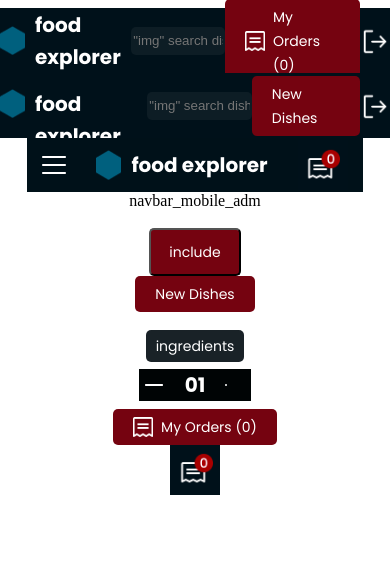
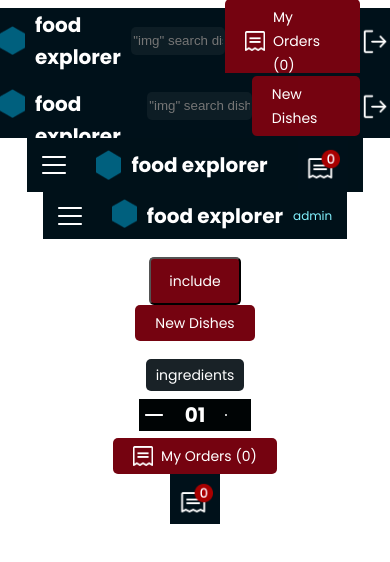
Before and after one commit to DantasBeyer/food-explorer-client-, a React (Create React App) app: page / in a window 390 px wide. Shown: the top 562 px of the page. Built offline with nearby package versions, Linux system fonts and the light colour scheme.

Commit message:
navbars mobile created

```diff
--- a/src/components/Logo/logo.css
+++ b/src/components/Logo/logo.css
@@ -14,6 +14,7 @@
   width: 25px;
 }
 
+/* LOGO - ADM  */
 .logo_container_adm {
   display: flex;
   justify-content: center;
@@ -46,4 +47,30 @@
   font-weight: regular;
   font-size: 12px;
   line-height: 160%;
+}
+
+/*  LOGO - ADM - MOBILE */
+.logo_adm_mobile_container {
+  display: flex;
+  justify-content: center;
+  align-items: center;
+  gap: 10px;
+}
+.logo_adm_mobile_container .logo_img {
+  width: 25px;
+}
+.logo_adm_mobile_container .logo_name {
+  color: #FFFFFF;
+  font-family: "Poppins", sans-serif;
+  font-weight: bold;
+  font-size: 20px;
+  line-height: 160%;
+  margin: 0;
+}
+.logo_adm_mobile_container .logo_name_adm {
+  color: #82F3FF;
+  font-family: "Poppins", sans-serif;
+  font-weight: regular;
+  font-size: 12px;
+  line-height: 160%;
 }/*# sourceMappingURL=logo.css.map */
--- a/src/components/Logo/logo.scss
+++ b/src/components/Logo/logo.scss
@@ -13,6 +13,8 @@
     color: $light_100;
     @include roboto_big_bold
 }
+
+/* LOGO - ADM  */
 
 .logo_container_adm{
     display: flex;
@@ -44,3 +46,30 @@
         @include roboto_smallest_regular;
     }
 }
+
+/*  LOGO - ADM - MOBILE */
+.logo_adm_mobile_container{
+    display: flex;
+    justify-content: center;
+    align-items: center;
+    gap: 10px;
+
+    .logo_img{
+        width: 25px;
+
+    }
+
+    .logo_name{
+        color: $light_100;
+        @include roboto_big_bold;
+        margin: 0;
+    }
+
+    .logo_name_adm{
+
+
+        color: $blue_100;
+        @include roboto_smallest_regular;
+    }
+
+}
--- /dev/null
+++ b/src/components/Logo/logo_adm_mobile.jsx
@@ -0,0 +1,21 @@
+import React from 'react'
+import './logo.css'
+import logo_img from '../../img/icons/poligon_logo.png'
+
+
+function logo_adm_mobile() {
+  return (
+    <div className='logo_adm_mobile_container'>
+        <div className='logo_img'>
+            <img className='logo_img' src={logo_img} alt="logo_img" />
+        </div>
+
+
+
+        <p className='logo_name'>food explorer</p>
+        <p className='logo_name_adm'>admin</p>
+    </div>
+  )
+}
+
+export default logo_adm_mobile
--- a/src/components/Navbar/mobile/navbar_mobile.css
+++ b/src/components/Navbar/mobile/navbar_mobile.css
@@ -11,4 +11,14 @@
 .hamburger {
   width: 24px;
   height: 18px;
+}
+
+/*  NAV - ADM - MOBILE */
+.navbar_mobile_adm_container {
+  display: flex;
+  align-items: center;
+  justify-content: center;
+  background-color: #001119;
+  gap: 30px;
+  padding: 2px 15px;
 }/*# sourceMappingURL=navbar_mobile.css.map */
--- a/src/components/Navbar/mobile/navbar_mobile.scss
+++ b/src/components/Navbar/mobile/navbar_mobile.scss
@@ -17,3 +17,15 @@
     width: 24px;
     height: 18px;
 }
+
+/*  NAV - ADM - MOBILE */
+
+.navbar_mobile_adm_container{
+    display: flex;
+    align-items: center;
+    justify-content: center;
+    background-color: $dark_700;
+    gap: 30px;
+    padding: 2px 15px ;
+
+}
--- a/src/components/Navbar/mobile/navbar_mobile_adm.jsx
+++ b/src/components/Navbar/mobile/navbar_mobile_adm.jsx
@@ -1,8 +1,13 @@
 import React from 'react'
+import LogoAdmMobile from '../../Logo/logo_adm_mobile'
+import hamburger from '../../../img/icons/hamburger.png'
 
 function navbar_mobile_adm() {
   return (
-    <div>navbar_mobile_adm</div>
+    <div className='navbar_mobile_adm_container'>
+    <img  className='hamburger' src= {hamburger} alt="" />
+    <LogoAdmMobile/>
+    </div>
   )
 }
 
```
Also changed, not shown: 2 other files (tests, documents, lock files or other folders).
